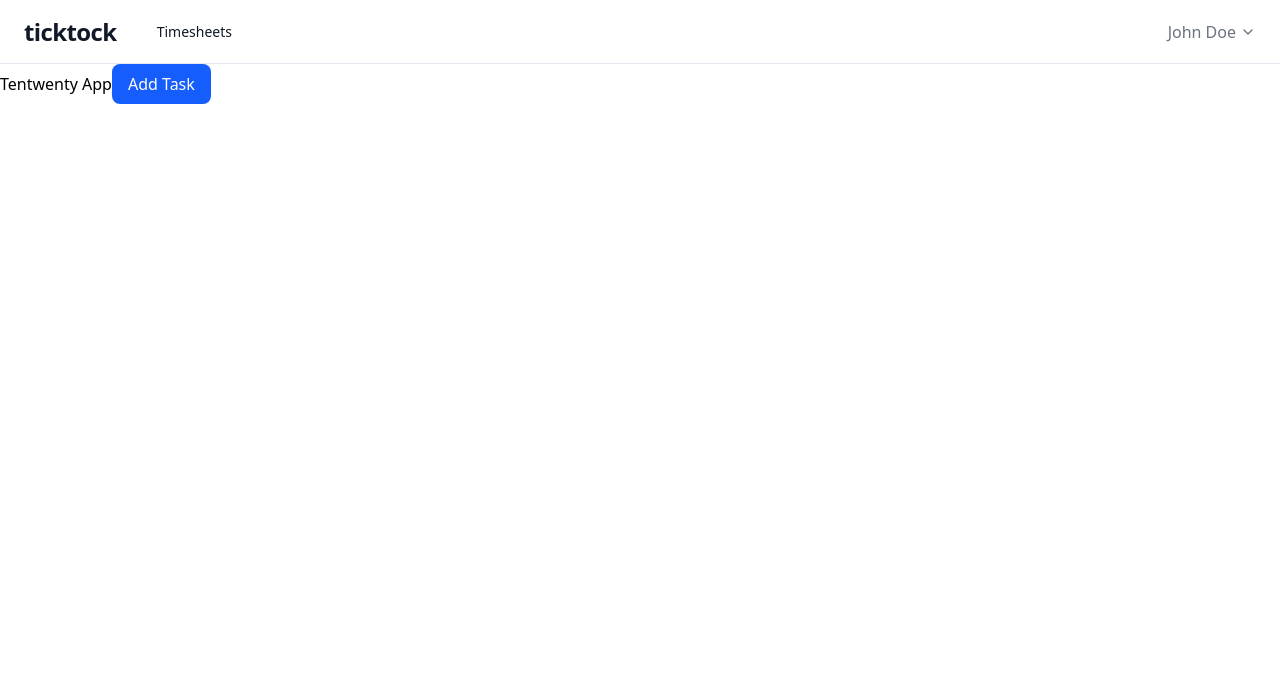
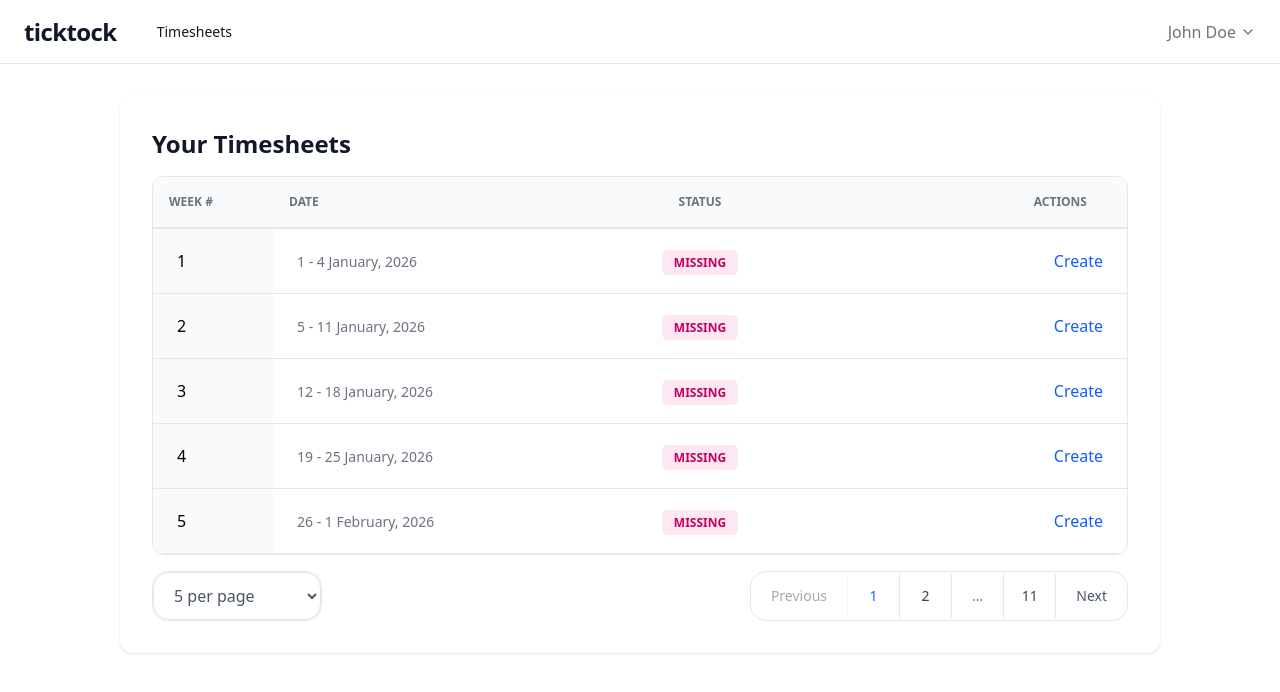
Before and after one commit to kadphises612/Tentwenty, a Next.js app: page /dashboard in a window 1280 px wide. Shown: the top 692 px of the page. Built offline with nearby package versions, Linux system fonts and the light colour scheme; no server answers; the database is empty; what @ebay/nice-modal-react would draw is missing.

Commit message:
Created UI components for Table

```diff
--- a/src/app/dashboard/page.tsx
+++ b/src/app/dashboard/page.tsx
@@ -1,21 +1,27 @@
 'use client';
-import AddTaskModal from '@/components/tasks/AddTaskModal';
-import NiceModal from '@ebay/nice-modal-react';
+import TimesheetPagination from '@/components/yearly-timesheet/TimesheetPagination';
+import TimesheetTable from '@/components/yearly-timesheet/TimesheetTable';
+import { useTimesheets } from '@/hooks/useTimesheets';
 
-export default function Dashboard() {
-  const openModal = () => {
-    NiceModal.show(AddTaskModal, {
-      date: '2026-06-03'
-    });
-  };
+export default function DashboardPage() {
+  const { weeks, totalPages, page, setPage, limit, setLimit } =
+    useTimesheets(2026);
+
   return (
-    <div>
-      Tentwenty App
-      <button
-        onClick={openModal}
-        className="rounded-lg bg-blue-600 px-4 py-2 text-white">
-        Add Task
-      </button>
+    <div className="w-full rotate-0 opacity-100 p-30 pt-8">
+      <div className="rounded-xl bg-white p-8 shadow">
+        <h1 className="text-2xl font-bold text-gray-900 mb-4">
+          Your Timesheets
+        </h1>
+        <TimesheetTable weeks={weeks} />
+        <TimesheetPagination
+          limit={limit}
+          setLimit={setLimit}
+          page={page}
+          totalPages={totalPages}
+          setPage={setPage}
+        />
+      </div>
     </div>
   );
 }
--- /dev/null
+++ b/src/components/yearly-timesheet/TimesheetPagination.tsx
@@ -0,0 +1,97 @@
+type PaginationProps = {
+  page: number;
+  totalPages: number;
+  setPage: (page: number) => void;
+  limit: number;
+  setLimit: (page: number) => void;
+};
+
+export default function Pagination({
+  page,
+  totalPages,
+  setPage,
+  limit,
+  setLimit
+}: PaginationProps) {
+  const getPages = () => {
+    const pages: (number | string)[] = [];
+
+    if (totalPages <= 9) {
+      return Array.from({ length: totalPages }, (_, i) => i + 1);
+    }
+
+    pages.push(1);
+
+    if (page > 4) {
+      pages.push('...');
+    }
+
+    const start = Math.max(2, page - 1);
+    const end = Math.min(totalPages - 1, page + 1);
+
+    for (let i = start; i <= end; i++) {
+      pages.push(i);
+    }
+
+    if (page < totalPages - 3) {
+      pages.push('...');
+    }
+
+    pages.push(totalPages);
+
+    return pages;
+  };
+
+  return (
+    <div className="flex justify-between mt-4">
+      <div className="inline-flex items-center overflow-hidden rounded-2xl border border-gray-200 bg-white">
+        {' '}
+        <select
+          value={limit}
+          onChange={(e) => setLimit(Number(e.target.value))}
+          className="h-12 rounded-2xl border border-gray-200 bg-white px-4 pr-10 text-base font-medium text-gray-600 outline-none transition hover:border-gray-300 focus:border-gray-300
+      ">
+          <option value={5}>5 per page</option>
+          <option value={10}>10 per page</option>
+          <option value={20}>20 per page</option>
+        </select>
+      </div>
+      <div className="inline-flex items-center overflow-hidden rounded-2xl border border-gray-200 bg-white">
+        <button
+          onClick={() => setPage(page - 1)}
+          disabled={page === 1}
+          className="border-r border-gray-200 px-5 py-3 text-sm font-medium text-gray-600 transition hover:bg-gray-50 disabled:cursor-not-allowed disabled:opacity-50">
+          Previous
+        </button>
+
+        {getPages().map((item, index) =>
+          item === '...' ? (
+            <div
+              key={`ellipsis-${index}`}
+              className="border-r border-gray-200 px-5 py-3 text-sm text-gray-500">
+              ...
+            </div>
+          ) : (
+            <button
+              key={item}
+              onClick={() => setPage(Number(item))}
+              className={`min-w-[52px] border-r border-gray-200 px-4 py-3 text-sm font-medium transition ${
+                page === item
+                  ? 'text-blue-600'
+                  : 'text-gray-700 hover:bg-gray-50'
+              }`}>
+              {item}
+            </button>
+          )
+        )}
+
+        <button
+          onClick={() => setPage(page + 1)}
+          disabled={page === totalPages}
+          className="px-5 py-3 text-sm font-medium text-gray-600 transition hover:bg-gray-50 disabled:cursor-not-allowed disabled:opacity-50">
+          Next
+        </button>
+      </div>{' '}
+    </div>
+  );
+}
--- /dev/null
+++ b/src/components/yearly-timesheet/TimesheetStatusBadge.tsx
@@ -0,0 +1,18 @@
+interface Props {
+  status: 'completed' | 'incomplete' | 'missing';
+}
+
+export default function TimesheetStatusBadge({ status }: Props) {
+  const styles = {
+    completed: 'bg-green-100 text-green-700',
+    incomplete: 'bg-yellow-100 text-yellow-700',
+    missing: 'bg-pink-100 text-pink-700'
+  };
+
+  return (
+    <span
+      className={`rounded-md px-3 py-1 text-xs font-semibold uppercase ${styles[status]}`}>
+      {status}
+    </span>
+  );
+}
--- /dev/null
+++ b/src/components/yearly-timesheet/TimesheetTable.tsx
@@ -0,0 +1,32 @@
+import { WeekSummary } from './types';
+import TimesheetTableRow from './TimesheetTableRow';
+
+interface Props {
+  weeks: WeekSummary[];
+}
+
+export default function TimesheetTable({ weeks }: Props) {
+  return (
+    <div className="overflow-hidden rounded-xl border bg-white border-gray-200">
+      <table className="w-full table-fixed">
+        <thead>
+          <tr className="border-b border-gray-200 border-b-2 bg-gray-50 text-left text-gray-500 font-semibold text-[12px]">
+            <th className="p-4 w-[120px]">WEEK #</th>
+
+            <th className="w-full p-4 text-start">DATE</th>
+
+            <th className="w-full p-4 text-center">STATUS</th>
+
+            <th className="w-full p-4 text-end px-10">ACTIONS</th>
+          </tr>
+        </thead>
+
+        <tbody>
+          {weeks.map((week) => (
+            <TimesheetTableRow key={week.weekNumber} week={week} />
+          ))}
+        </tbody>
+      </table>
+    </div>
+  );
+}
--- /dev/null
+++ b/src/components/yearly-timesheet/TimesheetTableRow.tsx
@@ -0,0 +1,32 @@
+import { formatDateRange } from '@/lib/formatDate';
+import TimesheetStatusBadge from './TimesheetStatusBadge';
+import { WeekSummary } from './types';
+
+interface Props {
+  week: WeekSummary;
+}
+
+export default function TimesheetTableRow({ week }: Props) {
+  const action =
+    week.status === 'missing'
+      ? 'Create'
+      : week.status === 'incomplete'
+        ? 'Update'
+        : 'View';
+
+  return (
+    <tr className="border-b border-gray-200">
+      <td className="px-6 py-5 bg-gray-50 w-[120px]">{week.weekNumber}</td>
+
+      <td className="px-6 py-5 text-gray-500 text-[14px]">
+        {formatDateRange(week.startDate, week.endDate)}
+      </td>
+
+      <td className="px-6 py-5 text-center">
+        <TimesheetStatusBadge status={week.status} />
+      </td>
+
+      <td className="px-6 py-5 text-blue-600 text-end">{action}</td>
+    </tr>
+  );
+}
--- /dev/null
+++ b/src/components/yearly-timesheet/types.ts
@@ -0,0 +1,9 @@
+export type TimesheetStatus = 'completed' | 'incomplete' | 'missing';
+
+export interface WeekSummary {
+  weekNumber: number;
+  startDate: string;
+  endDate: string;
+  totalHours: number;
+  status: TimesheetStatus;
+}
```
